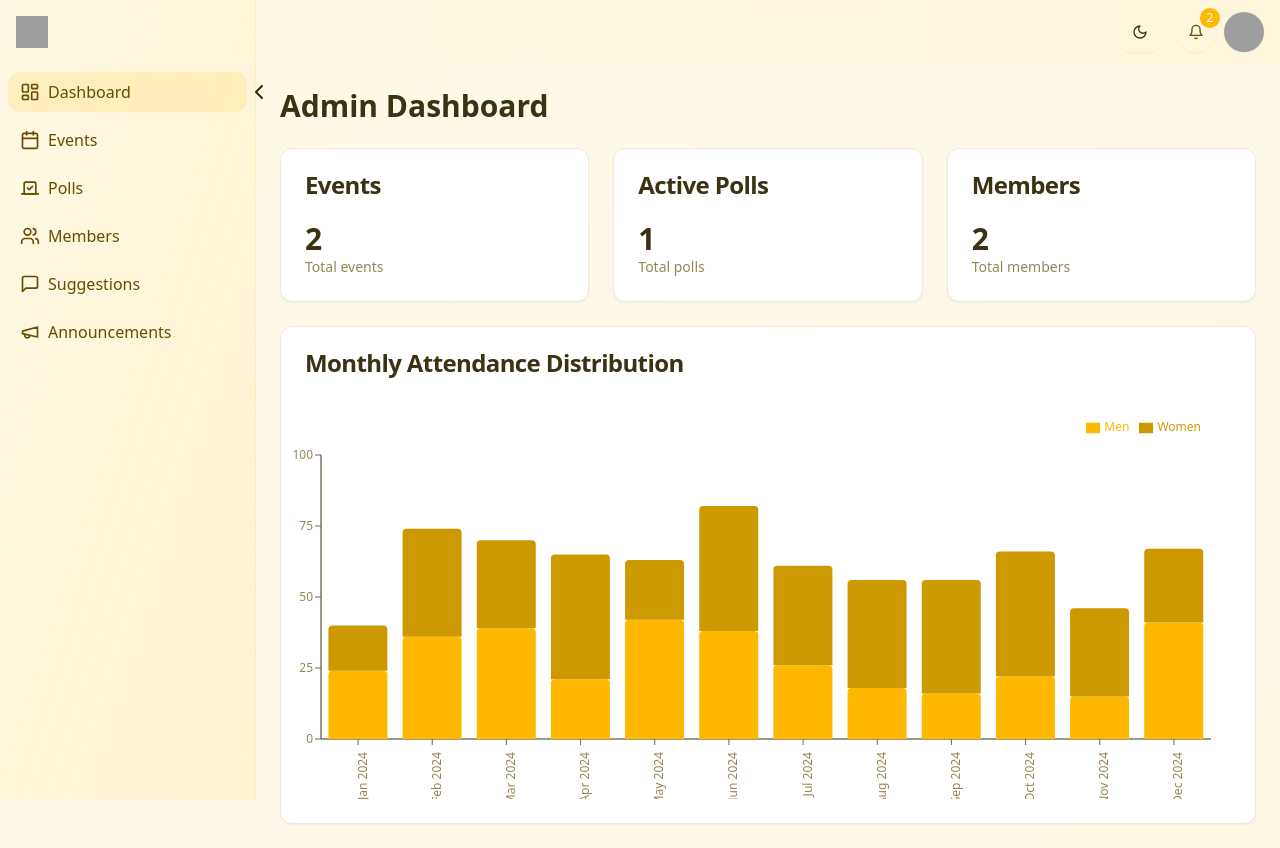
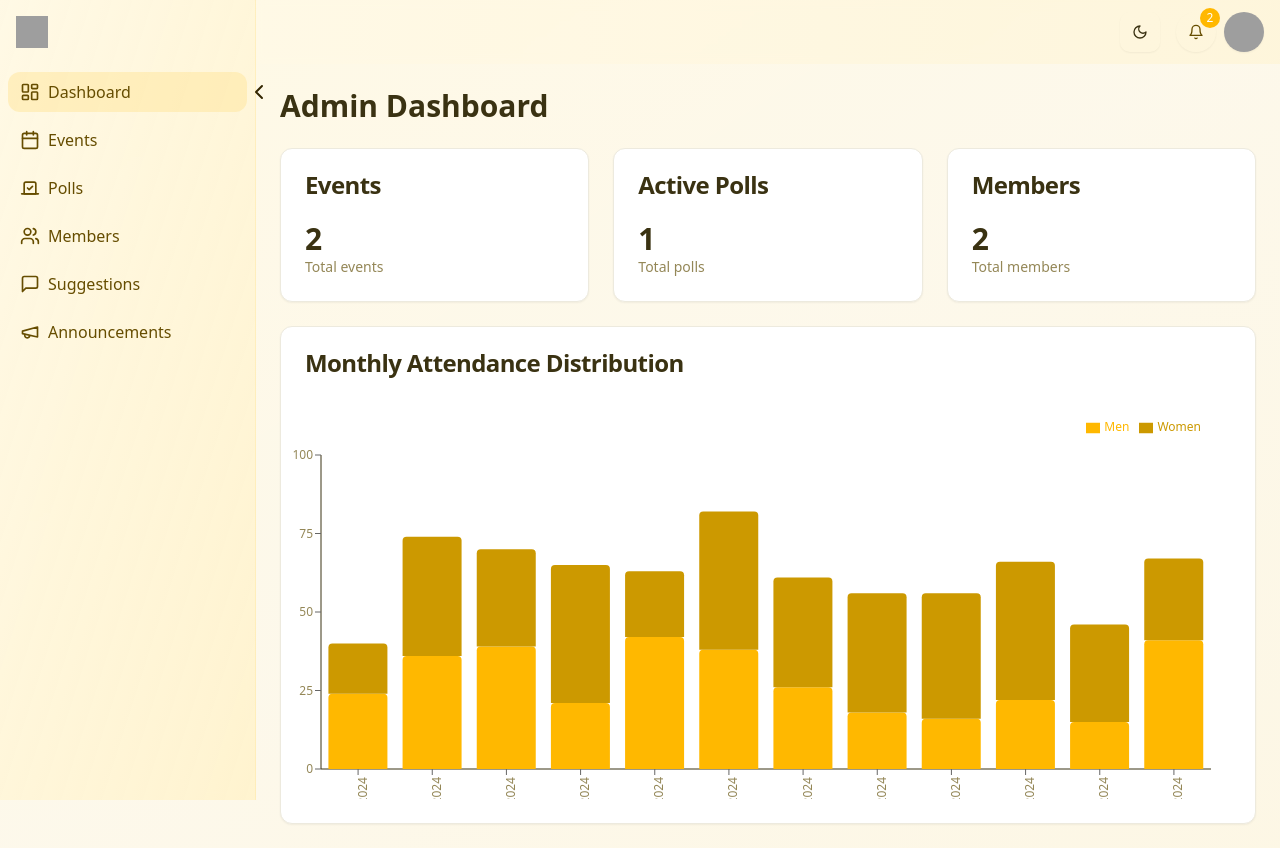
Before and after one commit to billionairedev24/youth-portal-harmony, a React (Vite) app: page /admin in a window 1280 px wide. Built offline with nearby package versions, Linux system fonts and the light colour scheme; grey boxes are pictures that could not be loaded.

Commit message:
Move X-Label Position
Adjusted the position of the X-axis label to be closer to the I for improved readability and alignment in the chart component.
[skip gpt_engineer]

```diff
--- a/src/components/admin/attendance-charts.tsx
+++ b/src/components/admin/attendance-charts.tsx
@@ -41,17 +41,17 @@ export function AttendanceCharts() {
           <ResponsiveContainer width="100%" height="100%">
             <BarChart
               data={monthlyAttendanceData}
-              margin={{ top: 20, right: 20, left: -20, bottom: 20 }}
+              margin={{ top: 20, right: 20, left: -20, bottom: 0 }}
             >
               <XAxis
                 dataKey="month"
                 angle={-90}
                 textAnchor="end"
-                height={40}
+                height={30}
                 interval={0}
                 tick={{
                   fill: 'currentColor',
-                  dy: 5,
+                  dy: 0,
                 }}
                 axisLine={{ stroke: 'currentColor' }}
               />
```
